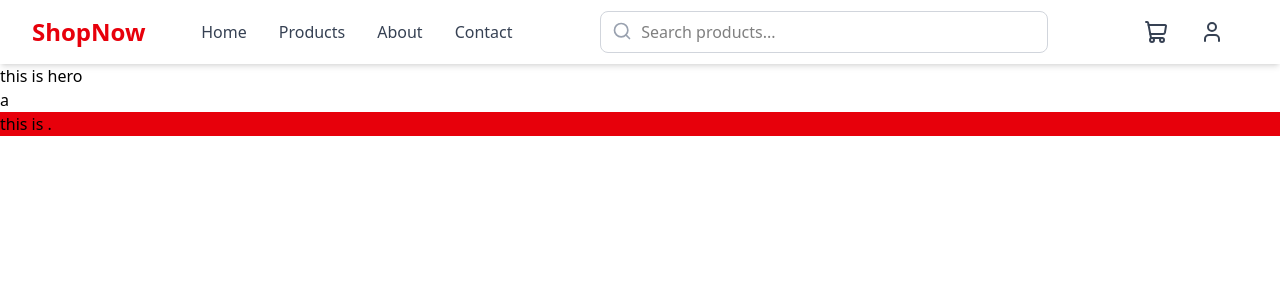
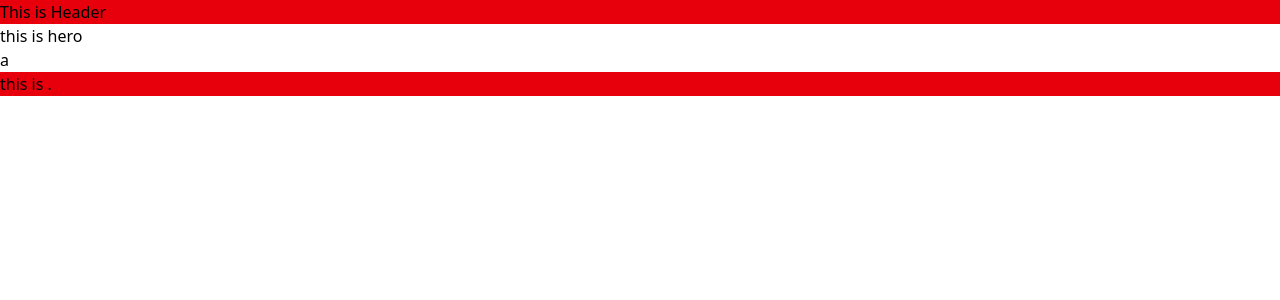
Before and after one commit to Nivesh26/Ecommerce, a React app in the folder Frontend/: page / in a window 1280 px wide. Shown: the top 300 px of the page. Built offline with nearby package versions, Linux system fonts and the light colour scheme; the HTML template or start-up script is replaced by a standard one.

Commit message:
fix: remove Header component layout and simplify to basic structure

```diff
--- a/Frontend/src/UserComponent/Header.tsx
+++ b/Frontend/src/UserComponent/Header.tsx
@@ -1,53 +1,8 @@
 import React from 'react'
-import { ShoppingCart, User, Search, Menu } from 'lucide-react'
 
 const Header = () => {
   return (
-    <header className="bg-white shadow-md sticky top-0 z-50">
-      <div className="max-w-7xl mx-auto px-4 sm:px-6 lg:px-8">
-        <div className="flex items-center justify-between h-16">
-          {/* Logo */}
-          <div className="flex-shrink-0">
-            <h1 className="text-2xl font-bold text-red-600">ShopNow</h1>
-          </div>
-
-          {/* Navigation - Desktop */}
-          <nav className="hidden md:flex space-x-8">
-            <a href="/" className="text-gray-700 hover:text-red-600 transition-colors">Home</a>
-            <a href="/products" className="text-gray-700 hover:text-red-600 transition-colors">Products</a>
-            <a href="/about" className="text-gray-700 hover:text-red-600 transition-colors">About</a>
-            <a href="/contact" className="text-gray-700 hover:text-red-600 transition-colors">Contact</a>
-          </nav>
-
-          {/* Search Bar */}
-          <div className="hidden md:flex flex-1 max-w-md mx-8">
-            <div className="relative w-full">
-              <input
-                type="text"
-                placeholder="Search products..."
-                className="w-full pl-10 pr-4 py-2 border border-gray-300 rounded-lg focus:outline-none focus:ring-2 focus:ring-red-500 focus:border-transparent"
-              />
-              <Search className="absolute left-3 top-2.5 h-5 w-5 text-gray-400" />
-            </div>
-          </div>
-
-          {/* User Actions */}
-          <div className="flex items-center space-x-4">
-            <button className="p-2 text-gray-700 hover:text-red-600 transition-colors">
-              <ShoppingCart className="h-6 w-6" />
-            </button>
-            <button className="p-2 text-gray-700 hover:text-red-600 transition-colors">
-              <User className="h-6 w-6" />
-            </button>
-            {/* Mobile Menu Button */}
-            <button className="md:hidden p-2 text-gray-700">
-              <Menu className="h-6 w-6" />
-            </button>
-          </div>
-        </div>
-      </div>
-    </header>
+    <div className='bg-red-600'>This is Header</div>
   )
 }
-
 export default Header
```
